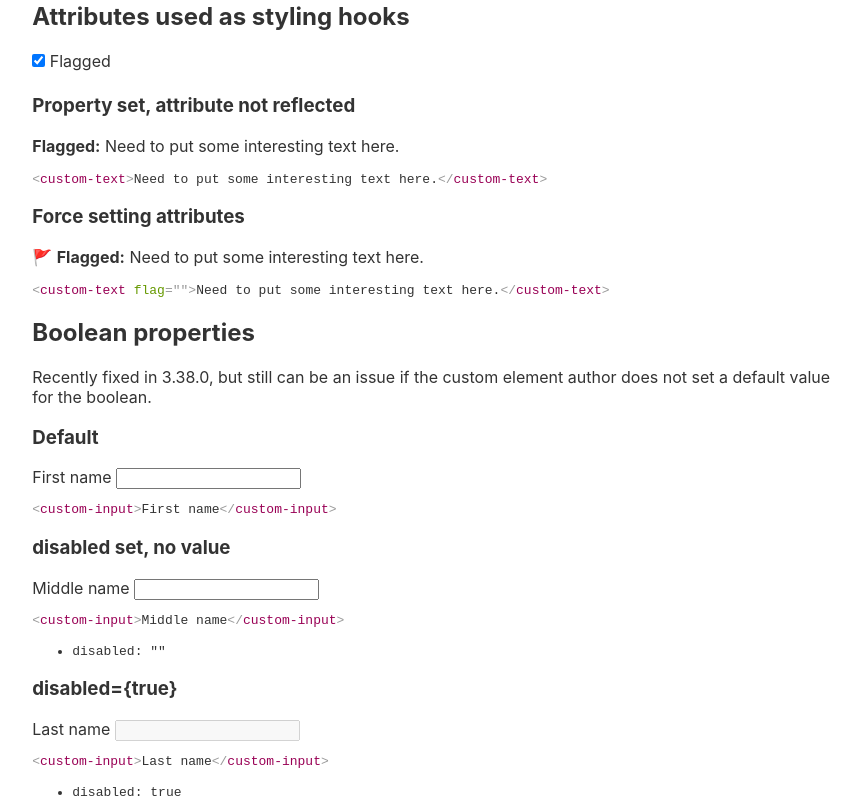
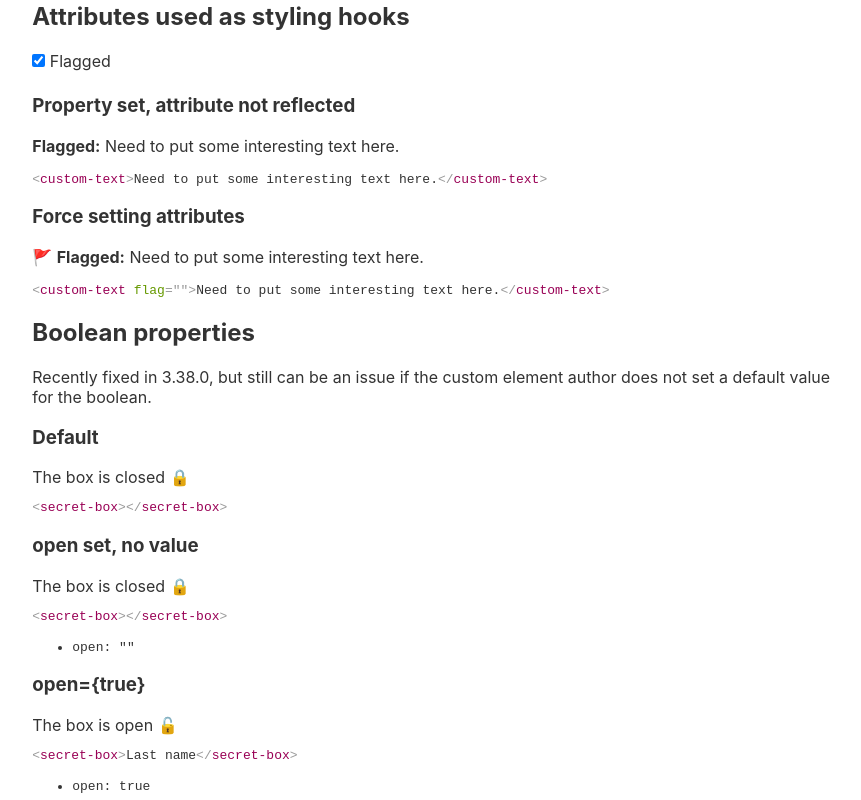
Before and after one commit to geoffrich/svelte-custom-elements, a Svelte app: page / in a window 1280 px wide. Shown: the part 777-1577 px from the top of the page, without its empty margins (204-1065 px from the left). Built offline with nearby package versions, Linux system fonts and the light colour scheme.

Commit message:
Change custom input to secret box

```diff
--- a/src/BooleanProperty.svelte
+++ b/src/BooleanProperty.svelte
@@ -1,10 +1,10 @@
 <script>
-	import './custom-elements/custom-input';
+	import './custom-elements/secret-box';
 	import DisplayHTML from './DisplayHTML.svelte';
 	import ShowProperties from './ShowProperties.svelte';
 
 	let noValueEl, valueEl;
-	const properties = ['disabled'];
+	const properties = ['open'];
 </script>
 
 <h2>Boolean properties</h2>
@@ -16,17 +16,17 @@
 
 <h3>Default</h3>
 <DisplayHTML>
-	<custom-input>First name</custom-input>
+	<secret-box />
 </DisplayHTML>
 
-<h3>disabled set, no value</h3>
+<h3>open set, no value</h3>
 <DisplayHTML>
-	<custom-input disabled bind:this={noValueEl}>Middle name</custom-input>
+	<secret-box open bind:this={noValueEl} />
 </DisplayHTML>
 <ShowProperties element={noValueEl} {properties} />
 
-<h3>disabled={'{true}'}</h3>
+<h3>open={'{true}'}</h3>
 <DisplayHTML>
-	<custom-input disabled={true} bind:this={valueEl}>Last name</custom-input>
+	<secret-box open={true} bind:this={valueEl}>Last name</secret-box>
 </DisplayHTML>
 <ShowProperties element={valueEl} {properties} />
--- a/src/custom-elements/custom-input.js
+++ /dev/null
@@ -1,27 +0,0 @@
-import { html, LitElement } from 'lit';
-
-export class CustomInput extends LitElement {
-	static get properties() {
-		return {
-			disabled: {
-				type: Boolean
-			}
-		};
-	}
-
-	constructor() {
-		super();
-		// if you don't provide a default, Svelte won't know it's a boolean
-		// this.disabled = false;
-	}
-
-	render() {
-		return html`
-			<label
-				><slot></slot> <input ?disabled=${this.disabled} type="text"
-			/></label>
-		`;
-	}
-}
-
-customElements.define('custom-input', CustomInput);
--- /dev/null
+++ b/src/custom-elements/secret-box.js
@@ -0,0 +1,23 @@
+import { html, LitElement } from 'lit';
+
+export class SecretBox extends LitElement {
+	static get properties() {
+		return {
+			open: {
+				type: Boolean
+			}
+		};
+	}
+
+	constructor() {
+		super();
+		// if you don't provide a default, Svelte won't know it's a boolean
+		// this.open = false;
+	}
+
+	render() {
+		return html`<div>The box is ${this.open ? 'open 🔓' : 'closed 🔒'}</div>`;
+	}
+}
+
+customElements.define('secret-box', SecretBox);
```
